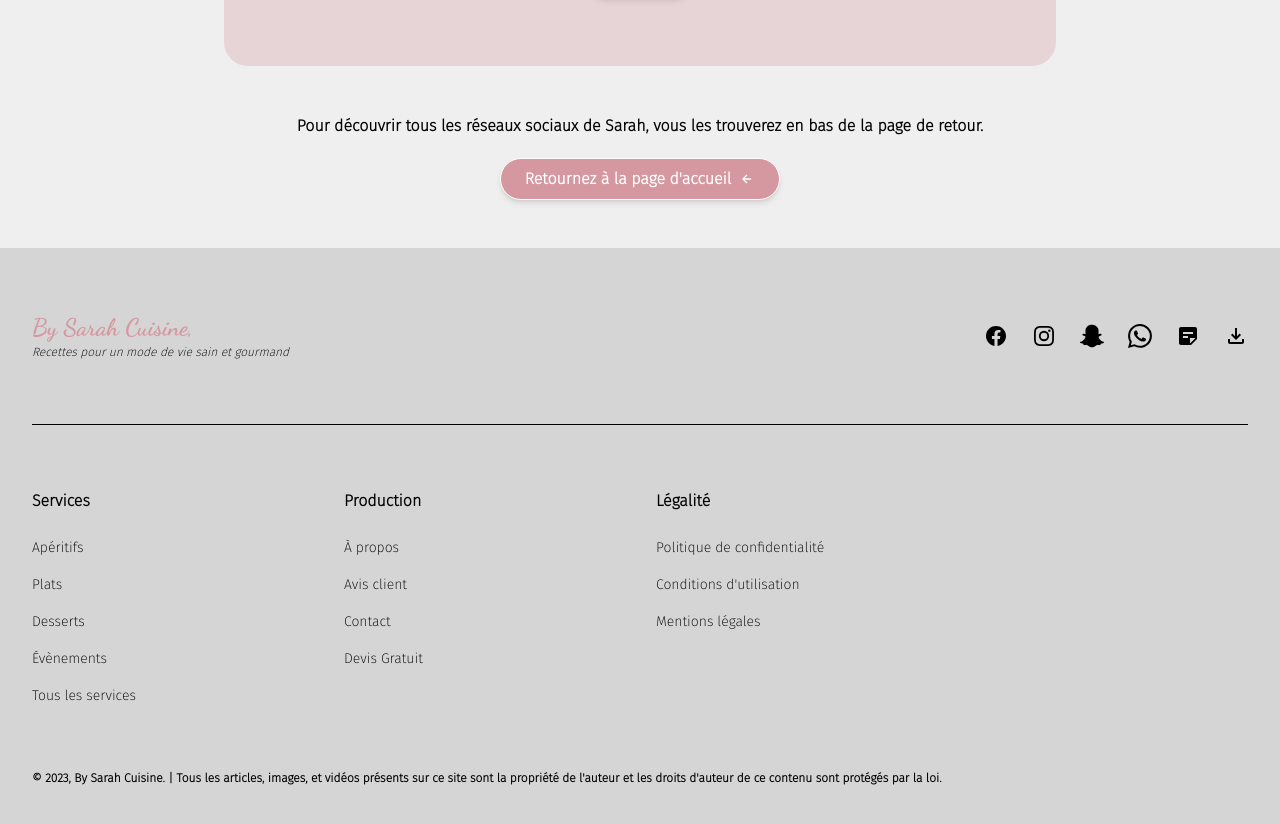
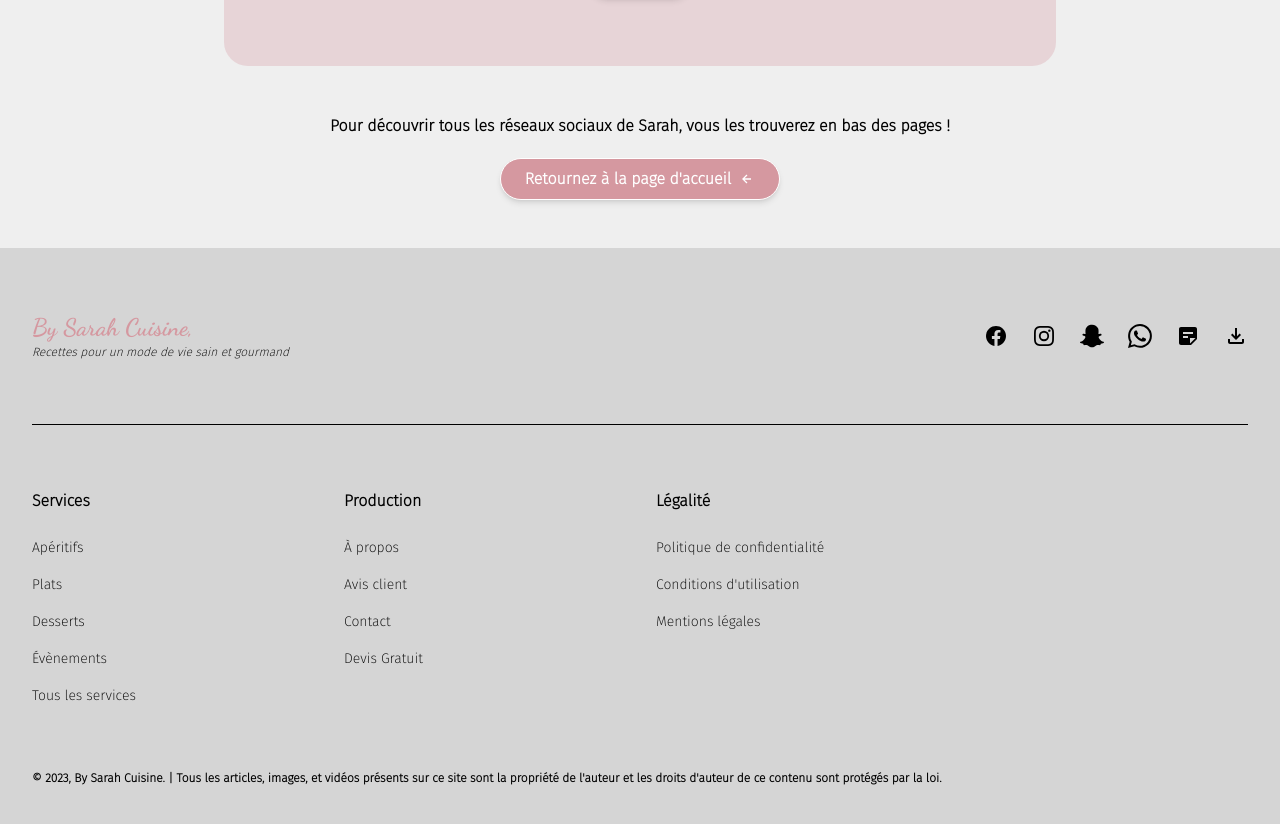
Before and after one commit to franzhopp/By-Sarah-Cuisine, a React (Vite) app: page /devisgratuit in a window 1280 px wide. Shown: the part 1700-2524 px from the top of the page. Built offline with nearby package versions, Linux system fonts and the light colour scheme.

Commit message:
[ADD] change sentence

```diff
--- a/src/Pages/Devis/devis.jsx
+++ b/src/Pages/Devis/devis.jsx
@@ -2,7 +2,7 @@ import { useEffect, useState } from "react";
 import emailjs from "emailjs-com";
 import { NavLink } from "react-router-dom";
 import NavbarDevis from "../../Components/Navigation/navbar-devis";
-import { BiLeftArrowAlt, BiDownArrowAlt } from "react-icons/bi";
+import { BiLeftArrowAlt } from "react-icons/bi";
 
 const Devis = () => {
   const [status, setStatus] = useState("");
@@ -364,7 +364,7 @@ const Devis = () => {
             <div className="mt-12 text-base text-black text-center font-sans-serif font-extrabold">
               <div className="flex justify-center">
                 Pour découvrir tous les réseaux sociaux de Sarah, vous les
-                trouverez en bas de la page de retour.
+                trouverez en bas des pages !
               </div>
               <div className="mt-5 flex justify-center">
                 <NavLink
```
